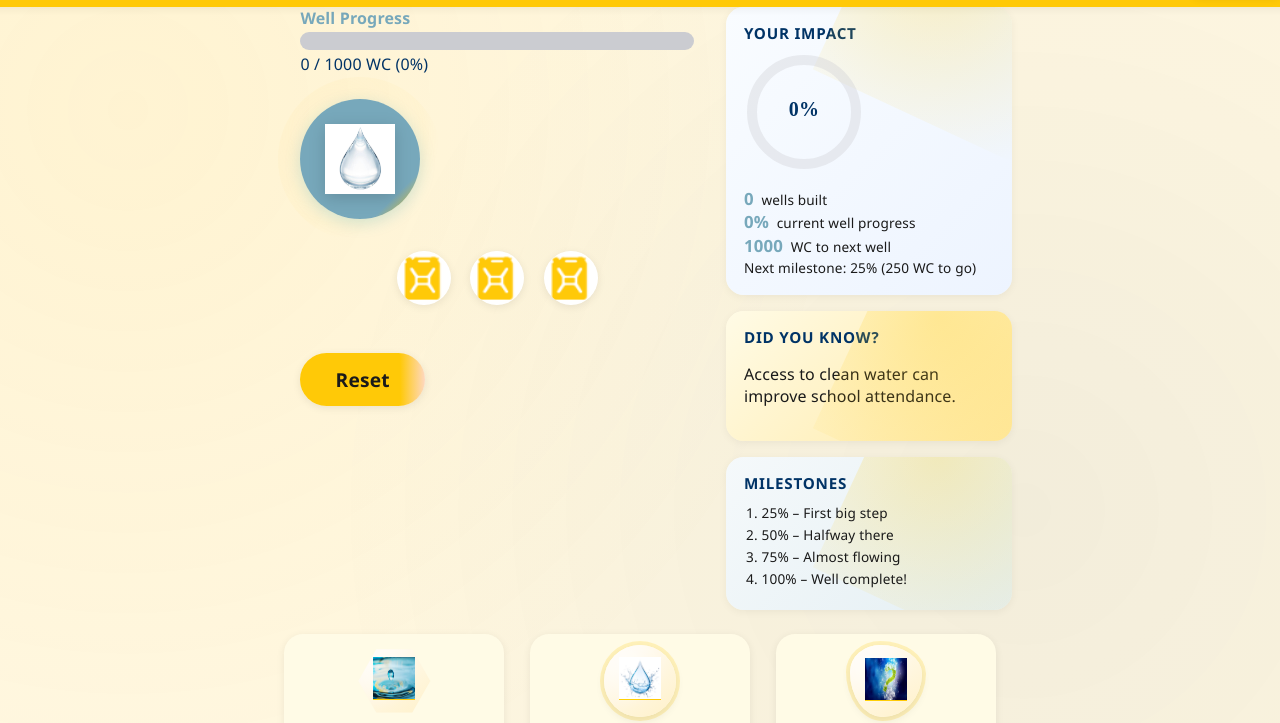
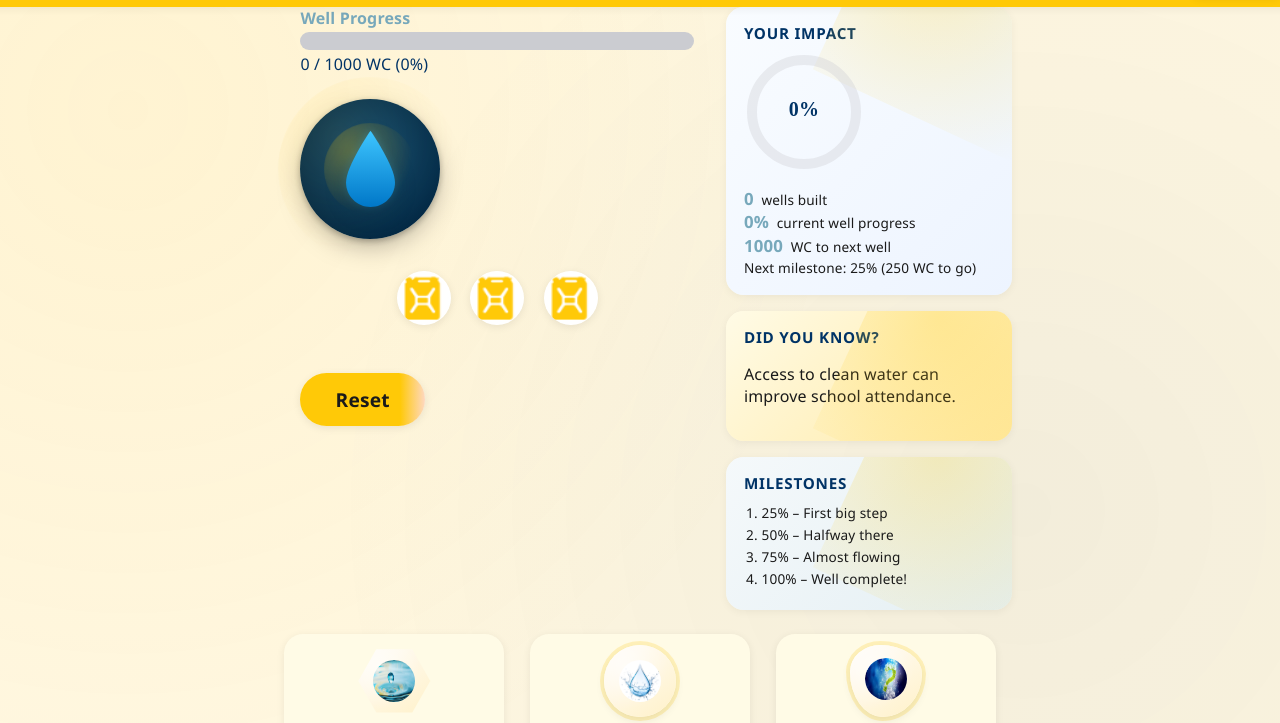
Before and after one commit to Baljinnyam-P/Charity-Water-Game, a plain HTML site: page index.html in a window 1280 px wide. Both pictures are taken after a click on the button "Start". Shown: the part 50-773 px from the top of the page. Drawn offline with Linux system fonts and the light colour scheme.

Commit message:
Image optimize

```diff
--- a/index.html
+++ b/index.html
@@ -48,9 +48,18 @@
             </div>
             <div class="progress-info"><span id="wc-count">0</span> / 1000 WC (<span id="progress-percent">0</span>%)</div>
           </div>
-          <button id="water-btn" class="water-btn">
-            <img src="images/bigdrop.jpg" alt="Big Water Button" />
+          <button id="water-btn" class="water-btn" aria-label="Add water">
+            <svg class="drop-icon" viewBox="0 0 64 64" role="img" aria-hidden="true" focusable="false">
+              <defs>
+                <linearGradient id="wbGrad" x1="0" y1="0" x2="0" y2="1">
+                  <stop offset="0%" stop-color="#3EC6FF" />
+                  <stop offset="100%" stop-color="#0077C8" />
+                </linearGradient>
+              </defs>
+              <path d="M32 4S14 30 14 42c0 10 8 18 18 18s18-8 18-18C50 30 32 4 32 4Z" fill="url(#wbGrad)" />
+            </svg>
             <span class="ripple"></span>
+            <noscript><img src="images/bigdrop.jpg" alt="Water" width="90" height="90" /></noscript>
           </button>
           <div class="can-row" id="can-row">
             <img src="images/jerrycan.png" alt="Collectible Can" class="can-img" tabindex="0" />
--- a/style.css
+++ b/style.css
@@ -160,25 +160,34 @@ header {
   margin-top: 0.2rem;
   color: var(--cw-navy);
 }
+/* Primary Water Button */
 .water-btn {
-  background: linear-gradient(135deg, var(--cw-blue) 80%, var(--cw-yellow) 100%);
+  background: radial-gradient(circle at 48% 38%, #0d4b78, #032843 78%);
   border: none;
   border-radius: 50%;
-  width: 120px;
-  height: 120px;
+  width: 140px;
+  height: 140px;
   margin: 1.5rem 0 2rem 0;
   display: flex;
   align-items: center;
   justify-content: center;
-  box-shadow: 0 4px 16px rgba(0,153,198,0.18);
+  box-shadow: 0 10px 28px -6px rgba(0,0,0,0.35), 0 2px 6px rgba(0,0,0,0.25);
   position: relative;
   cursor: pointer;
-  transition: background 0.2s;
+  transition: transform 0.25s ease, box-shadow 0.3s ease;
+  isolation: isolate;
 }
-.water-btn img {
-  width: 70px;
-  height: 70px;
+.water-btn:hover { box-shadow:0 14px 34px -6px rgba(0,0,0,0.45), 0 3px 10px rgba(0,0,0,0.28); }
+.water-btn:active { transform: translateY(2px) scale(.97); }
+.water-btn .drop-icon {
+  width: 68%;
+  height: 68%;
+  filter: drop-shadow(0 5px 10px rgba(0,0,0,0.35)) drop-shadow(0 0 4px rgba(62,198,255,0.35));
+  transition: transform .4s cubic-bezier(.68,-0.4,.25,1.4);
 }
+.water-btn img { width:68%; height:68%; object-fit:contain; display:block; }
+.water-btn:active .drop-icon,
+.water-btn:focus-visible .drop-icon { transform: scale(.92); }
 .ripple {
   position: absolute;
   border-radius: 50%;
@@ -193,10 +202,10 @@ header {
   transition: width 0.4s, height 0.4s, opacity 0.4s;
 }
 .water-btn:active .ripple {
-  width: 120px;
-  height: 120px;
+  width: 140px;
+  height: 140px;
   opacity: 1;
-  transition: width 0.2s, height 0.2s, opacity 0.2s;
+  transition: width 0.25s, height 0.25s, opacity 0.25s;
 }
 .mini-games {
   display: flex;
@@ -220,11 +229,12 @@ header {
   box-shadow: 0 4px 16px rgba(0,51,102,0.13);
 }
 .mini-game-card img {
-  width: 38px;
-  height: 38px;
-  margin-bottom: 0.4rem;
-  filter: drop-shadow(0 1.5px 0 var(--cw-yellow));
+
+  display:none;
+  border-radius: 50%;
+
 }
+.mini-icon-svg { width: 46px; height: 46px; display:block; filter: drop-shadow(0 2px 4px rgba(0,0,0,0.18)); }
 /* Icon Shape System */
 .icon-shape {
   width: 72px;
@@ -245,16 +255,18 @@ header {
 .icon-shape.soft { border-radius:42% 58% 55% 45% / 37% 40% 60% 63%; }
 .icon-shape::after { content:""; position:absolute; inset:0; border-radius:inherit; background:radial-gradient(circle at 30% 30%, rgba(255,255,255,0.65), transparent 60%); mix-blend-mode:overlay; pointer-events:none; }
 .icon-embossed { filter: drop-shadow(0 3px 4px rgba(0,0,0,0.15)) drop-shadow(0 0 0 #FFC907); }
-.icon-shape img, .icon-shape span { width:42px; height:42px; display:block; }
+.icon-shape img, .icon-shape span, .icon-shape .mini-icon-svg { width:42px; height:42px; display:block; }
 .icon-shape span { font-size:2rem; font-weight:700; color: var(--cw-blue); }
 
 /* Water Button Enhancement */
-.water-btn { position:relative; overflow:visible; }
-.water-btn::before, .water-btn::after { content:""; position:absolute; inset:-6px; border-radius:50%; background:radial-gradient(circle at 35% 35%, #ffe9a3, rgba(255,201,7,0.15) 60%, rgba(255,201,7,0) 70%); z-index:-1; opacity:0; animation: pulseRing 3.8s ease-in-out infinite; }
-.water-btn::after { animation-delay:1.9s; }
-@keyframes pulseRing { 0% { transform:scale(0.6); opacity:0.0;} 20% {opacity:0.55;} 55% {opacity:0.25;} 100% { transform:scale(1.35); opacity:0; } }
-.water-btn img { filter: drop-shadow(0 4px 8px rgba(0,0,0,0.15)); }
-.water-btn:active { transform: translateY(2px); }
+/* Pulsing aura */
+.water-btn::before, .water-btn::after {
+  content:""; position:absolute; inset:-4px; border-radius:50%;
+  background:radial-gradient(circle at 32% 32%, rgba(255,201,7,0.55), rgba(255,201,7,0) 68%);
+  z-index:-1; opacity:0; animation: pulseRing 4s ease-in-out infinite;
+}
+.water-btn::after { animation-delay:2s; }
+@keyframes pulseRing { 0% { transform:scale(.55); opacity:0;} 20% {opacity:.55;} 55% {opacity:.22;} 100% { transform:scale(1.4); opacity:0;} }
 
 /* Modal / Result Icons Enhancement */
 .mini-game-result img, .milestone-popup img, .well-built img { filter: drop-shadow(0 4px 10px rgba(0,51,102,0.25)) drop-shadow(0 0 0 #FFC907); border-radius:1rem; background:#fffbe6; padding:0.6rem; }
@@ -316,14 +328,8 @@ footer {
     width: 31%;
     padding: 0.5rem 0.1rem 0.7rem 0.1rem;
   }
-  .water-btn {
-    width: 90px;
-    height: 90px;
-  }
-  .water-btn img {
-    width: 50px;
-    height: 50px;
-  }
+  .water-btn { width:110px; height:110px; }
+  .water-btn .drop-icon { width:72%; height:72%; }
   .can-img {
     width: 38px;
     height: 38px;
```
